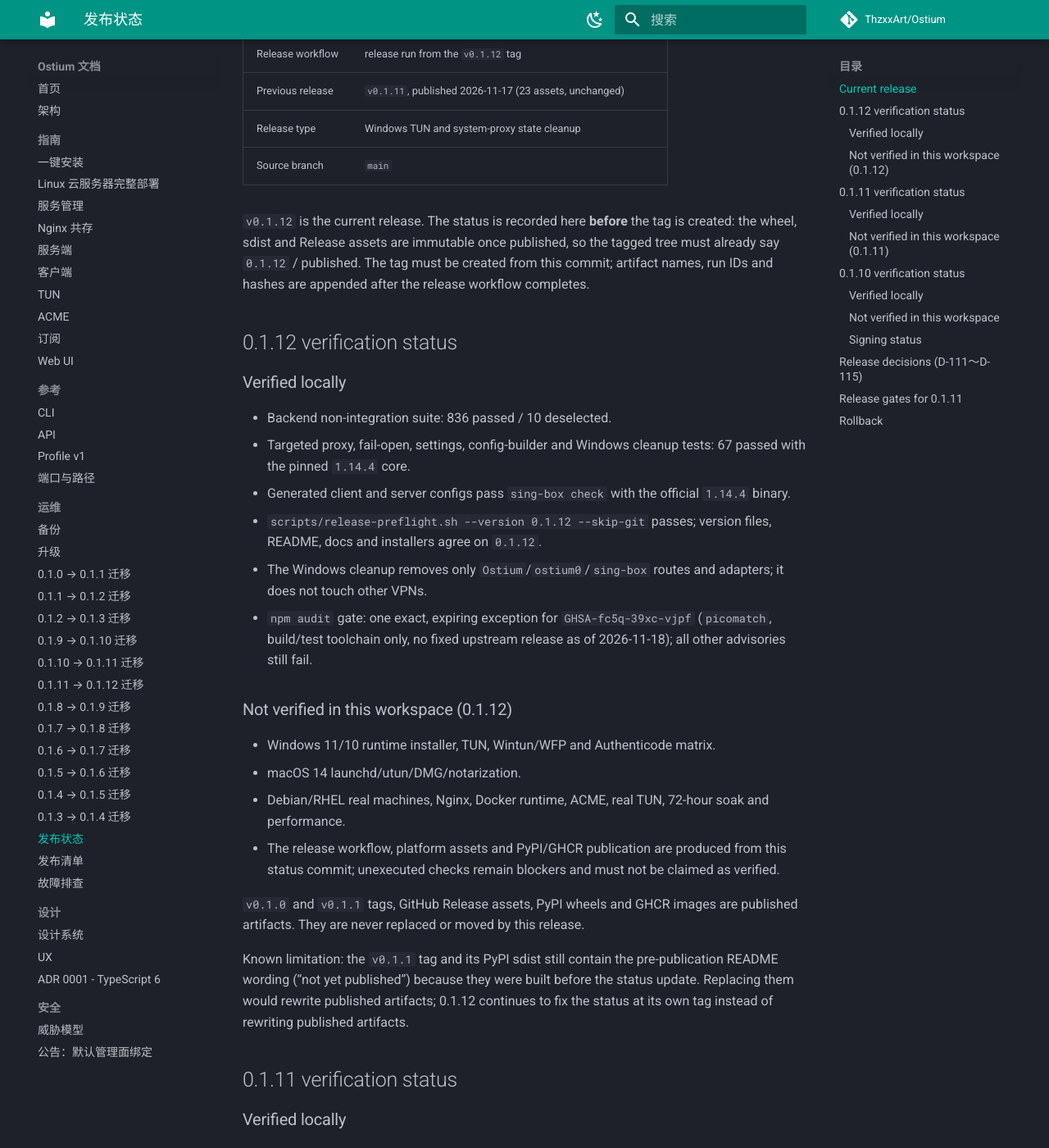
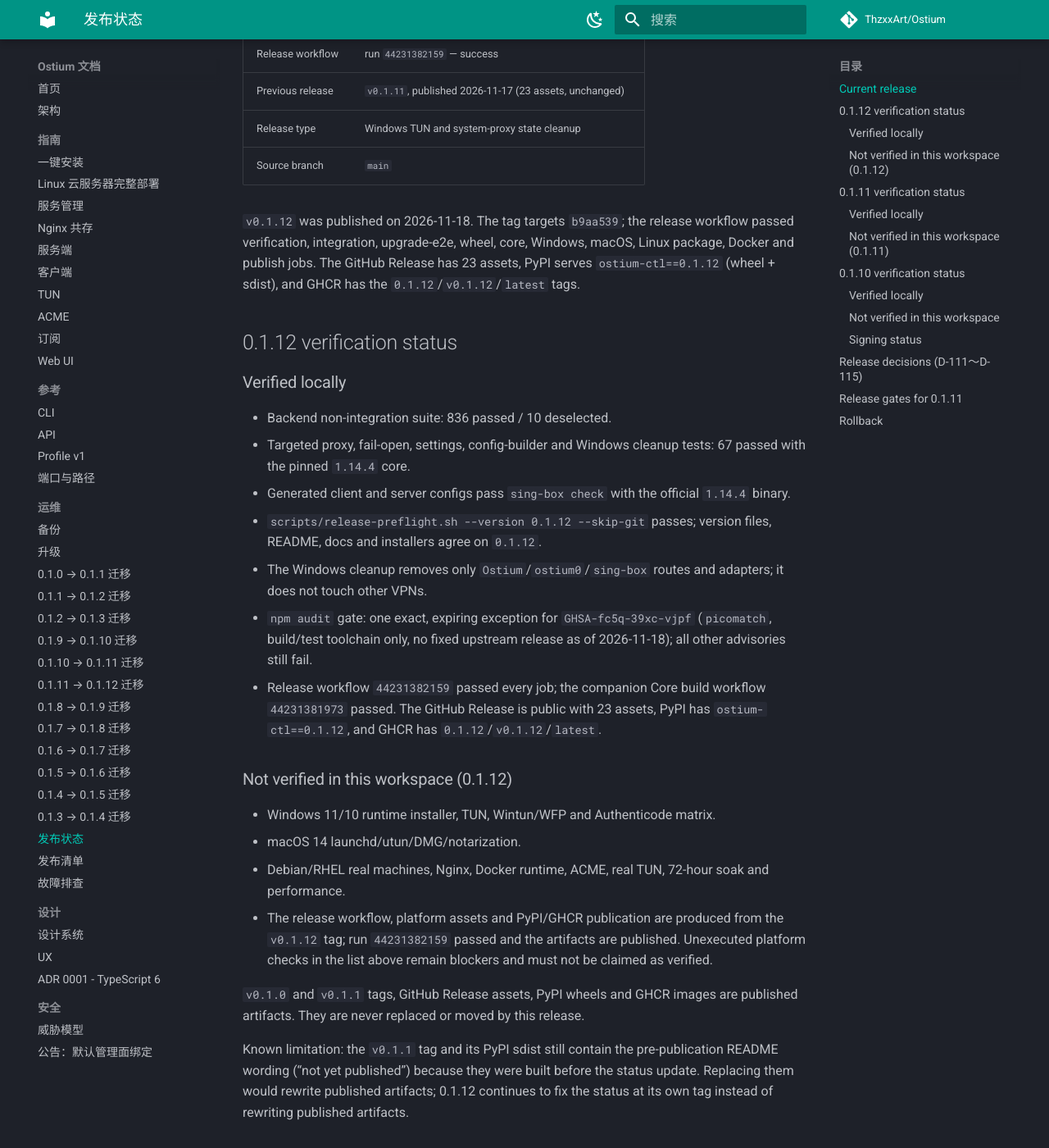
Before and after one commit to ThzxxArt/Ostium, an MkDocs documentation site: the page built from docs/release-status.md, in a window 1280 px wide and 1400 px high, scrolled down 623 px. Shown: the whole window at 82% size. Built offline with MkDocs 1.6.1 and Material for MkDocs 9.7.7, drawn with Linux system fonts in a browser that asks for light colours; comment, search, counter and statistics services are not loaded; some of the changed text lies outside the part shown.

Commit message:
docs: record v0.1.12 publication evidence
Tag v0.1.12 targets b9aa539. Release workflow 44231382159 and Core build 44231381973 passed; 23 assets, PyPI ostium-ctl==0.1.12 and GHCR 0.1.12/v0.1.12/latest are published. The tag is not moved.

```diff
--- a/docs/release-status.md
+++ b/docs/release-status.md
@@ -10,20 +10,20 @@ verified, and what remains an accepted blocker. Version-specific notes live in
 |---|---|
 | Version | **0.1.12** |
 | Status | **Published** |
-| Tag | `v0.1.12` (annotated) |
-| Assets | GitHub Release `v0.1.12` — produced from this status commit |
+| Tag | `v0.1.12` (annotated, commit `b9aa539`) |
+| Assets | GitHub Release `v0.1.12` — 23 assets, marked Latest |
 | PyPI | `ostium-ctl==0.1.12` (wheel + sdist) |
 | GHCR | `0.1.12`, `v0.1.12`, `latest` — linux/amd64 + linux/arm64 |
-| Release workflow | release run from the `v0.1.12` tag |
+| Release workflow | run `44231382159` — success |
 | Previous release | `v0.1.11`, published 2026-11-17 (23 assets, unchanged) |
 | Release type | Windows TUN and system-proxy state cleanup |
 | Source branch | `main` |
 
-`v0.1.12` is the current release. The status is recorded here **before** the
-tag is created: the wheel, sdist and Release assets are immutable once
-published, so the tagged tree must already say `0.1.12` / published. The tag
-must be created from this commit; artifact names, run IDs and hashes are
-appended after the release workflow completes.
+`v0.1.12` was published on 2026-11-18. The tag targets `b9aa539`; the release
+workflow passed verification, integration, upgrade-e2e, wheel, core, Windows,
+macOS, Linux package, Docker and publish jobs. The GitHub Release has 23
+assets, PyPI serves `ostium-ctl==0.1.12` (wheel + sdist), and GHCR has the
+`0.1.12`/`v0.1.12`/`latest` tags.
 
 ## 0.1.12 verification status
 
@@ -41,6 +41,9 @@ appended after the release workflow completes.
 - `npm audit` gate: one exact, expiring exception for
   `GHSA-fc5q-39xc-vjpf` (`picomatch`, build/test toolchain only, no fixed
   upstream release as of 2026-11-18); all other advisories still fail.
+- Release workflow `44231382159` passed every job; the companion Core build
+  workflow `44231381973` passed. The GitHub Release is public with 23 assets,
+  PyPI has `ostium-ctl==0.1.12`, and GHCR has `0.1.12`/`v0.1.12`/`latest`.
 
 ### Not verified in this workspace (0.1.12)
 
@@ -49,8 +52,9 @@ appended after the release workflow completes.
 - Debian/RHEL real machines, Nginx, Docker runtime, ACME, real TUN, 72-hour
   soak and performance.
 - The release workflow, platform assets and PyPI/GHCR publication are produced
-  from this status commit; unexecuted checks remain blockers and must not be
-  claimed as verified.
+  from the `v0.1.12` tag; run `44231382159` passed and the artifacts are
+  published. Unexecuted platform checks in the list above remain blockers and
+  must not be claimed as verified.
 
 `v0.1.0` and `v0.1.1` tags, GitHub Release assets, PyPI wheels and GHCR images
 are published artifacts. They are never replaced or moved by this release.
```
Also changed, not shown: versions/V0.1.12_IMPLEMENTATION_STATUS.md (+9 -6 lines).
